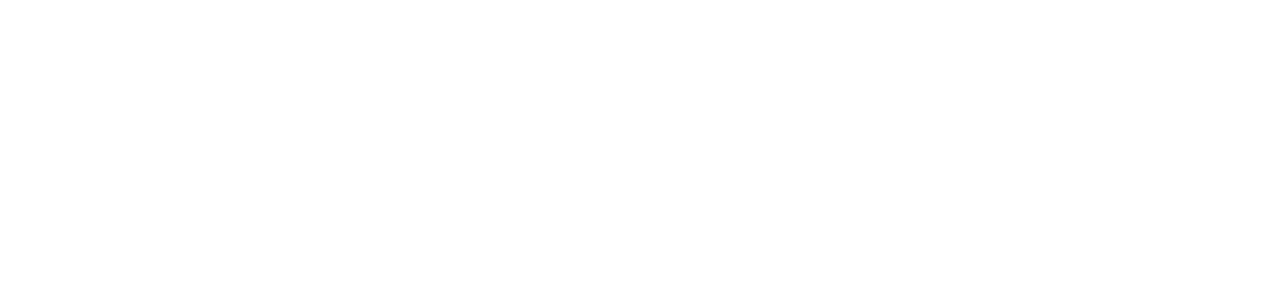
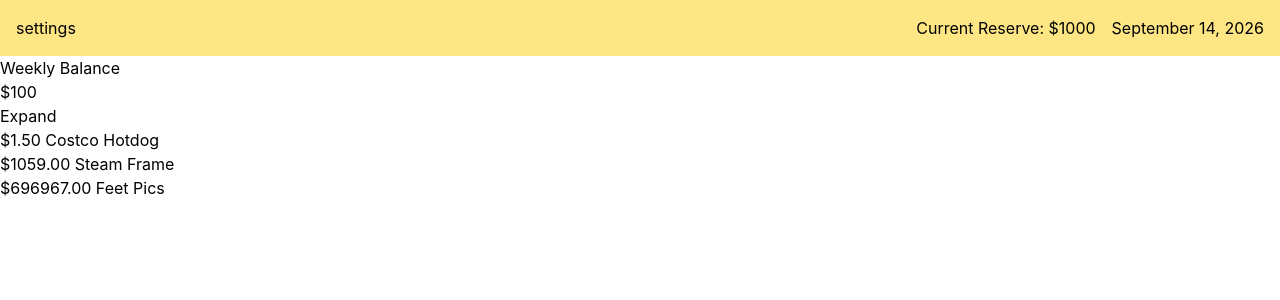
Before and after one commit to Motor-byk/personal-expense-tracker, a React (Vite) app in the folder client/: page / in a window 1280 px wide. Shown: the top 300 px of the page. Built offline with nearby package versions, Linux system fonts and the light colour scheme.

Commit message:
Add basic layout for topbar and weekly expenses
-Didnt do much css styling yet. Will save for later
-Implemented some props for components like WeeklyExpenses
-Have not created any state yet

```diff
--- a/client/src/App.jsx
+++ b/client/src/App.jsx
@@ -1,9 +1,23 @@
+import Topbar from "./components/Topbar";
+import WeeklyExpenses from "./components/WeeklyExpenses";
 
 function App() {
 
+    //temp
+    const tempweeklyexpense = [
+                                {name: "Costco Hotdog", cost: 150},
+                                {name: "Steam Frame", cost: 105900},
+                                {name: "Feet Pics", cost: 69696700}];
+
     return (
-        <div>
-
+        <div className="flex flex-col">
+            <Topbar reserve={1000} />
+            <h2>Weekly Balance</h2>
+            <h3>$100</h3>
+            <div>
+                <button>Expand</button>
+                <WeeklyExpenses expenses={tempweeklyexpense}/>
+            </div>
         </div>
     );
 }
--- /dev/null
+++ b/client/src/components/Topbar.jsx
@@ -0,0 +1,15 @@
+
+
+export default function Topbar({reserve = 0}){
+
+
+    return(
+        <nav className="flex justify-between p-4 bg-amber-200">
+            <div>settings</div>
+            <div className="flex gap-4 text-md">
+                <span>Current Reserve: <span>{`$${reserve}`}</span></span>
+                <span>September 14, 2026</span>
+            </div>
+        </nav>
+    );
+}
--- /dev/null
+++ b/client/src/components/WeeklyExpenses.jsx
@@ -0,0 +1,15 @@
+
+
+export default function WeeklyExpenses({expenses = []}){
+
+
+    return (
+        <div>
+            <ul>
+                {expenses.map((expense, index) => {
+                    return <li key={index}><span>${(expense.cost / 100).toFixed(2)}</span> <span>{expense.name}</span></li>
+                })}
+            </ul>
+        </div>
+    );
+}
```
